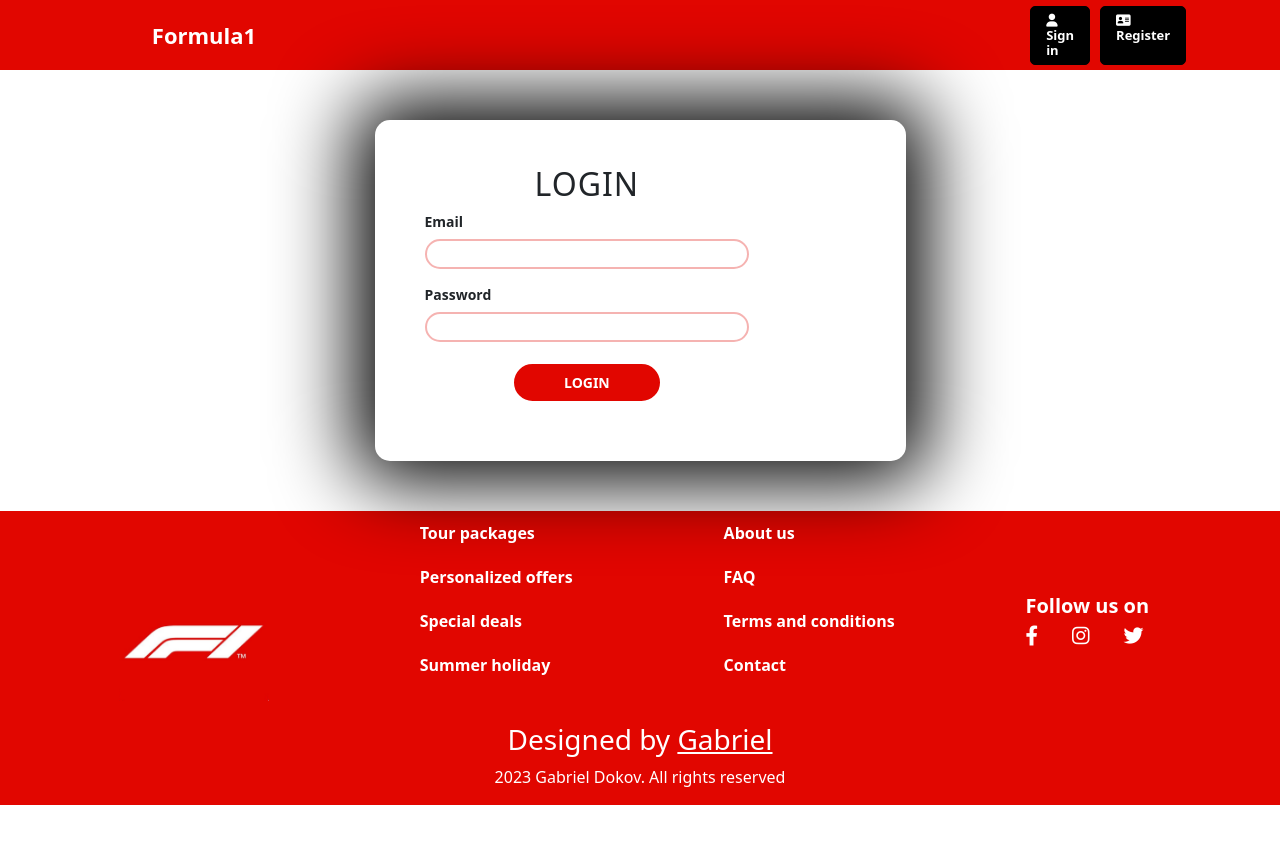
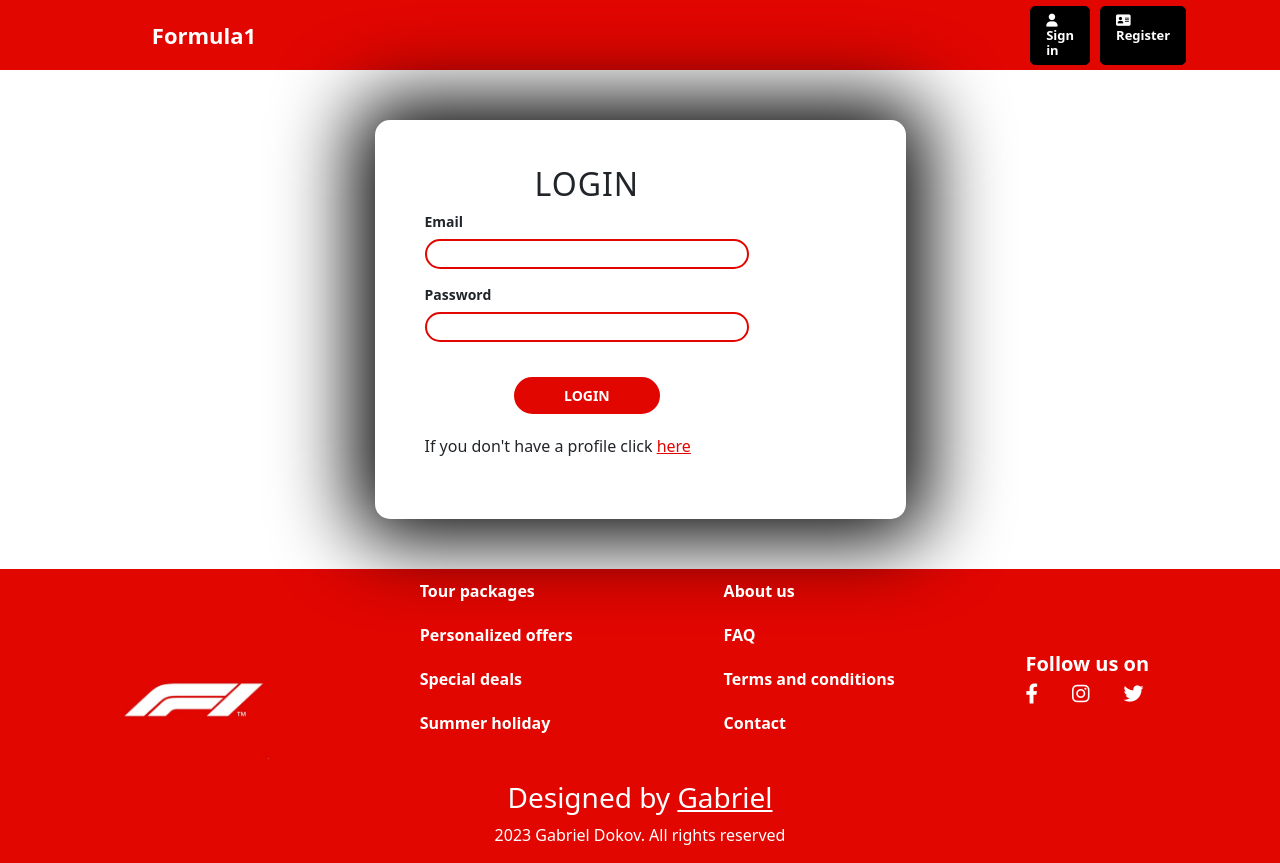
Before and after one commit to GabrielDokov/Formula1-Website, a React (Create React App) app in the folder app/: page /login in a window 1280 px wide. Shown: the top 863 px of the page. Before the commit the page ends 805 px from the top, so only its background shows below. Built offline with nearby package versions, Linux system fonts and the light colour scheme; a web font is replaced by a local one.

Commit message:
Styling and Improving Circuit Component

```diff
--- a/app/src/components/Circuits/Circuits.css
+++ b/app/src/components/Circuits/Circuits.css
@@ -4,7 +4,23 @@
     box-shadow: none !important;
 }
 
+.circuitMain{
+    display: flex;
+    flex-direction: row;
+    justify-content: space-between;
+}
+
 .information{
     display: flex;
     flex-direction: column;
+    font-size: 20px;
 }
+
+.information  b{
+    color: #e10600;
+}
+
+.circuitImg{
+    width: 400px;
+    height: 200px;
+}
--- a/app/src/components/Circuits/Circuits.js
+++ b/app/src/components/Circuits/Circuits.js
@@ -28,11 +28,18 @@ function Circuits() {
         <Accordion.Item eventKey={c.circuitId} key={c._id} >
           <Accordion.Header>{c.circuitName}</Accordion.Header>
           <Accordion.Body>
+
+            <div className="circuitMain">
             <div className="information">
-               <p> <b>Country</b>   :   {c.Location.country}</p>
+               <p><b>Country</b>    :{c.Location.country}</p>
                <p><b>Latitude</b>   :{c.Location.lat}</p>
                <p><b>Longtitude</b> :{c.Location.long}</p>
                <p><b>Location</b>   :{c.Location.locality}</p>
+            </div>
+
+            <div>
+              <img  class='circuitImg' src={c.Location.imageUrl} alt="mario"></img>
+            </div>
             </div>
 
           </Accordion.Body>
--- a/app/src/components/CreateDriver/CreateDriver.css
+++ b/app/src/components/CreateDriver/CreateDriver.css
@@ -21,6 +21,7 @@ form {
     left: 50%;
     background-size: cover;
     box-shadow: 0px 0px 80px 20px black;
+
 
 }
 
@@ -72,7 +73,8 @@ div.first, div.last {
     margin-bottom: 15px;
     margin-top: 7px;
     width: 100%;
-    opacity: 0.3;
+    opacity: 1;
+
 
 }
 
@@ -97,7 +99,3 @@ button {
     font-weight: 600;
     font-size: 14px;
 }
-
-input{
-    color: black;
-}
--- a/app/src/components/Login/Login.css
+++ b/app/src/components/Login/Login.css
@@ -0,0 +1,18 @@
+ .link{
+    color: #e10600
+}
+
+.loginBtn{
+    width: 45%;
+    height: 37px;
+    background-color:#e10600;
+    color: white;
+    opacity: unset;
+    font-weight: 600;
+    font-size: 14px;
+    margin: 20px;
+}
+
+input{
+    outline-style: none;
+  }
--- a/app/src/components/Login/Login.js
+++ b/app/src/components/Login/Login.js
@@ -2,6 +2,7 @@ import './Login.css'
 import { AuthContext } from '../../contexts/AuthContext'
 import { useContext } from 'react'
 import { useForm } from '../../hooks/useForm'
+import {Link} from 'react-router-dom'
 // import logo from '../../images/f1-logo-white.jpg'
 
 const LoginFormKeys = {
@@ -26,7 +27,7 @@ function Login()
         <>
         <section>
 
-    <form method='POST'  onSubmit={onSubmit} >
+    <form  className='loginForm' method='POST'  onSubmit={onSubmit} >
        <div className="main">
            <header>
                <h2 className='driverTitle'>Login</h2>
@@ -44,7 +45,11 @@ function Login()
             value={values.password}
             onChange={changeHandler} />
 
-           <button type='submit'>Login</button>
+           <button className='loginBtn' type='submit'>Login</button>
+
+           <p>
+            <span className='span'>If you don't have a profile click <Link to="/register" className='link'>here</Link></span>
+           </p>
        </div>
    </form>
 
--- a/app/src/components/Register/Register.css
+++ b/app/src/components/Register/Register.css
@@ -0,0 +1,14 @@
+.registerBtn{
+    width: 45%;
+    height: 37px;
+    background-color:#e10600;
+    color: white;
+    opacity: unset;
+    font-weight: 600;
+    font-size: 14px;
+    margin: 20px;
+}
+
+input{
+    outline-style: none;
+  }
--- a/app/src/components/Register/Register.js
+++ b/app/src/components/Register/Register.js
@@ -5,6 +5,8 @@ import { useForm } from "../../hooks/useForm";
 import { AuthContext } from "../../contexts/AuthContext";
 
 import { Link } from 'react-router-dom'
+
+import './Register.css'
 
 
 function Register() {
@@ -44,10 +46,10 @@ function Register() {
           <input type="password"className="details" name="confirmPass" value={values.confirmPass}
           onChange={changeHandler} ></input>
 
-           <button type='submit'>Login</button>
+           <button className="registerBtn" type='submit'>Register</button>
 
            <p>
-            <span>If you already have a profile click <Link to="/login">here</Link></span>
+            <span>If you already have a profile click <Link to="/login" className='link'>here</Link></span>
            </p>
        </div>
    </form>
--- a/app/src/components/TeamDetails/TeamDetails.js
+++ b/app/src/components/TeamDetails/TeamDetails.js
@@ -32,9 +32,6 @@ function TeamDetails(){
     <p>Driver 1: {team.driver1} </p>
     <p>Driver 2: {team.driver2} </p>
     <p>Reserved Driver: {team.reserveDriver} </p>
-
-    <a href="/">EDIT</a>
-    <a href='/'>Delete</a>
   </div>
 </div>
 
```
Also changed, not shown: 1 other file (tests, documents, lock files or other folders).
